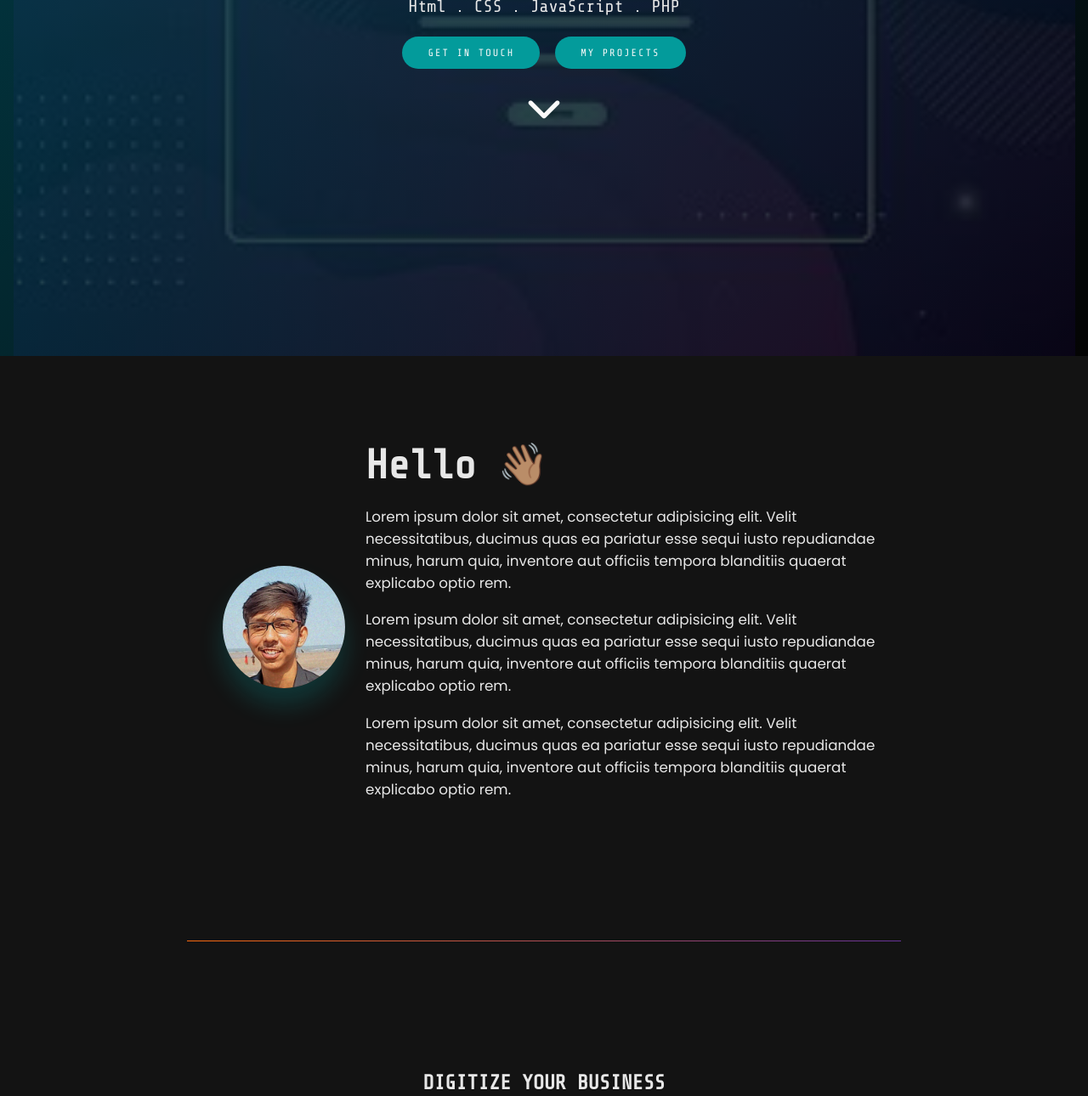
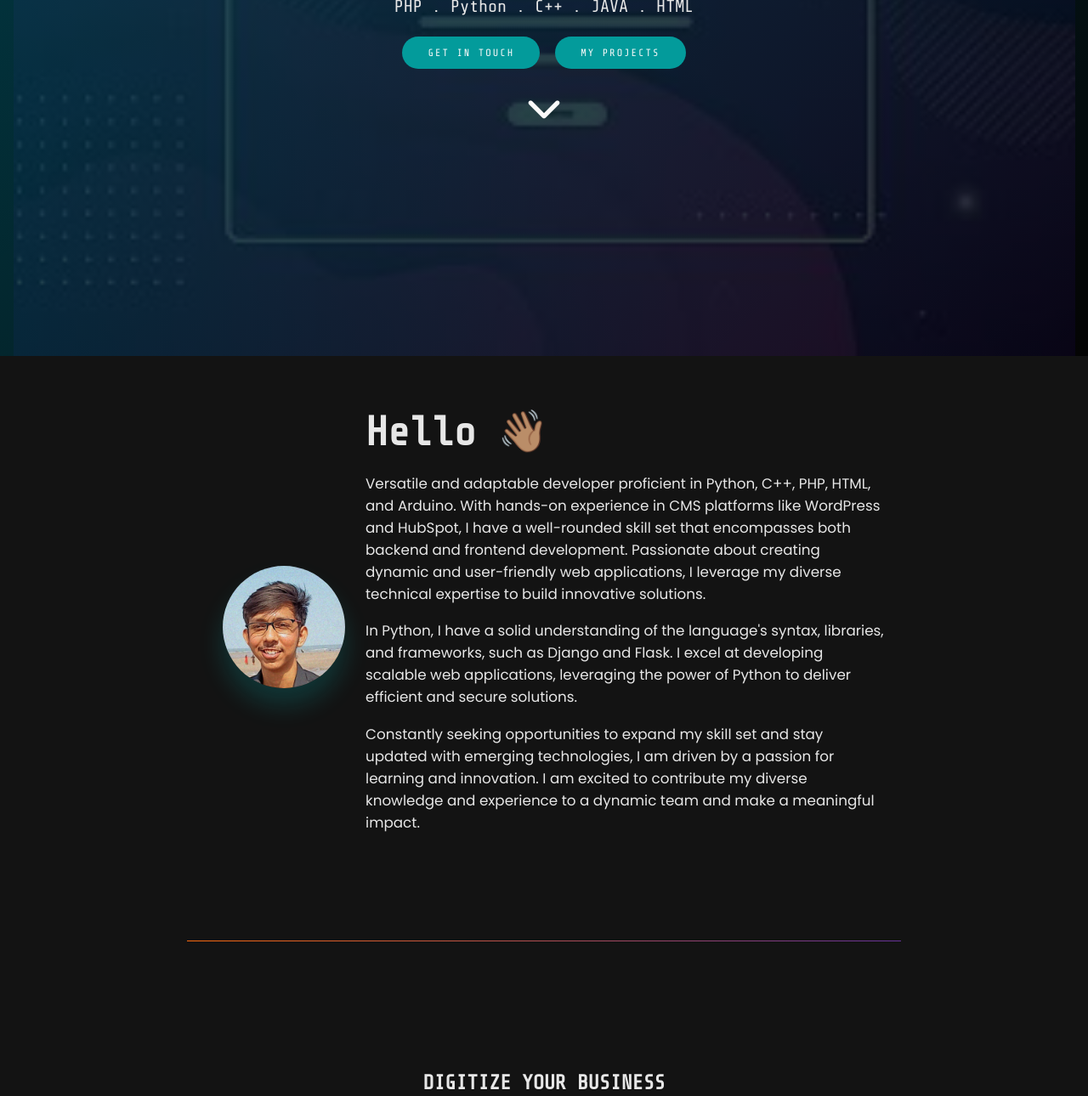
Before and after one commit to Kirank8502/Website, a plain HTML site: page portfolio-website-master/index.html in a window 1280 px wide. Shown: the part 381-1671 px from the top of the page at 85% size. Drawn offline with nearby package versions, Linux system fonts and the light colour scheme.

Commit message:
Update index.html

```diff
--- a/portfolio-website-master/index.html
+++ b/portfolio-website-master/index.html
@@ -60,9 +60,9 @@
                 <i class="fab fa-linkedin"></i>
               </a>
             </li>
-            <div class="cta">
+<!--             <div class="cta">
               <a href="#" target="_blank" class="btn nav-link">Buy Me Coffee</a>
-            </div>
+            </div> -->
           </ul>
         </nav>
       </div>
@@ -72,8 +72,8 @@
         <div class="container">
           <div class="main-message">
             <h2>Kiran Kidecha</h2>
-            <h3>{Front-End Web Developer}</h3>
-            <p>Html . CSS . JavaScript . PHP</p>
+            <h3>{Back-End Developer}</h3>
+            <p>PHP . Python . C++ . JAVA . HTML</p>
             <div class="intro-btn">
               <div class="cta">
                 <a href="#contact" class="btn">Get In Touch</a>
@@ -102,22 +102,13 @@
           <div class="about-text-box">
             <h2>Hello 👋🏽</h2>
             <p>
-              Lorem ipsum dolor sit amet, consectetur adipisicing elit. Velit
-              necessitatibus, ducimus quas ea pariatur esse sequi iusto
-              repudiandae minus, harum quia, inventore aut officiis tempora
-              blanditiis quaerat explicabo optio rem.
+              Versatile and adaptable developer proficient in Python, C++, PHP, HTML, and Arduino. With hands-on experience in CMS platforms like WordPress and HubSpot, I have a well-rounded skill set that encompasses both backend and frontend development. Passionate about creating dynamic and user-friendly web applications, I leverage my diverse technical expertise to build innovative solutions.
             </p>
             <p>
-              Lorem ipsum dolor sit amet, consectetur adipisicing elit. Velit
-              necessitatibus, ducimus quas ea pariatur esse sequi iusto
-              repudiandae minus, harum quia, inventore aut officiis tempora
-              blanditiis quaerat explicabo optio rem.
+              In Python, I have a solid understanding of the language's syntax, libraries, and frameworks, such as Django and Flask. I excel at developing scalable web applications, leveraging the power of Python to deliver efficient and secure solutions.
             </p>
             <p>
-              Lorem ipsum dolor sit amet, consectetur adipisicing elit. Velit
-              necessitatibus, ducimus quas ea pariatur esse sequi iusto
-              repudiandae minus, harum quia, inventore aut officiis tempora
-              blanditiis quaerat explicabo optio rem.
+              Constantly seeking opportunities to expand my skill set and stay updated with emerging technologies, I am driven by a passion for learning and innovation. I am excited to contribute my diverse knowledge and experience to a dynamic team and make a meaningful impact.
             </p>
           </div>
         </div>
@@ -128,8 +119,7 @@
           <div class="title-heading">
             <h2>DIGITIZE YOUR BUSINESS</h2>
             <p>
-              i will help you to create a remarkable first impression with
-              creative designs
+              I will help you to create a remarkable first impression with creative designs
             </p>
           </div>
           <div class="service-tiers">
@@ -185,9 +175,7 @@
               system. Students have the lowest privilege. I developed this
               system using React, Redux and Firebase
             </p>
-            <a href="#" class="project-link" target="_blank"
-              ><i class="fa fa-github" aria-hidden="true"> View Code</i></a
-            >
+            <a href="#" class="project-link" target="_blank"><i class="fa fa-github" aria-hidden="true"> View Code</i></a>
           </div>
         </div>
 
```
